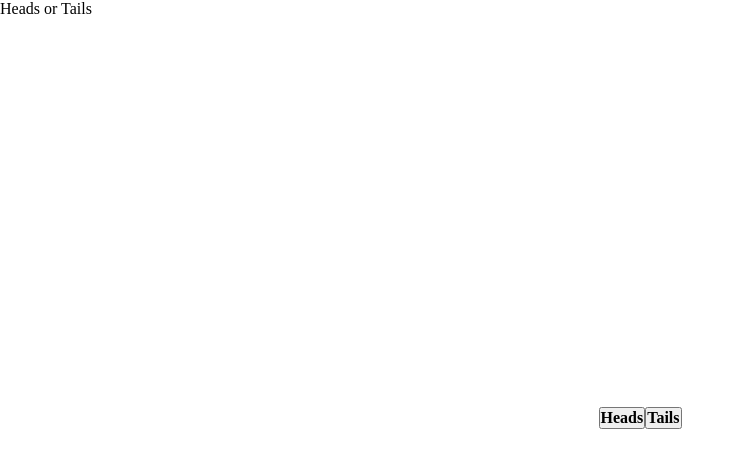
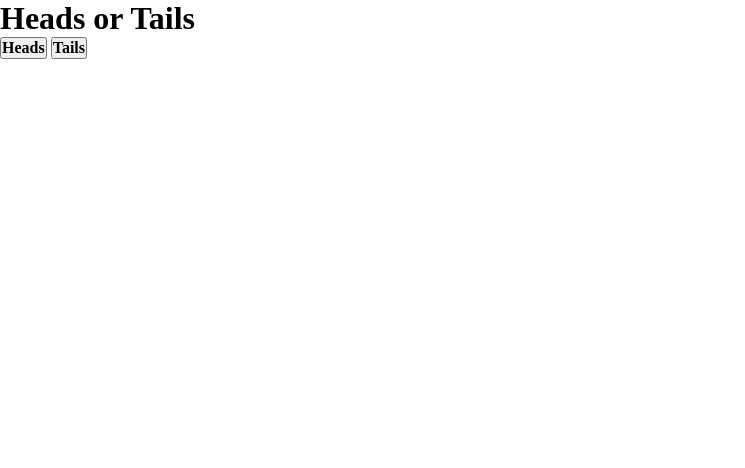
Before and after one commit to Amaldixon/Project2, a plain HTML site: page index.html in a window 1280 px wide. Shown: the whole page, without its empty margins (0-745 px from the left). Drawn offline with Linux system fonts and the light colour scheme.

Commit message:
Update index.html

```diff
--- a/index.html
+++ b/index.html
@@ -5,11 +5,10 @@
     <meta name="viewport" content="width = device-width, initial-scale=1.0">
     <title>Coin Flip</title>
 <body>
-    <header>Heads or Tails</header>
-
-    <div class="coins">
-        <button id="flipHeads" type="button" onclick="flip();">Heads</button>
-         <button id="flipTails" type="button" onclick="flip();">Tails</button>
+    <h1>Heads or Tails</h1>
+    <div class="container">
+        <button id="flipHeads" type="button" onclick="flip('heads');">Heads</button>
+         <button id="flipTails" type="button" onclick="flip('tails');">Tails</button>
         <div id="result"></div>
       </div>
 
```
